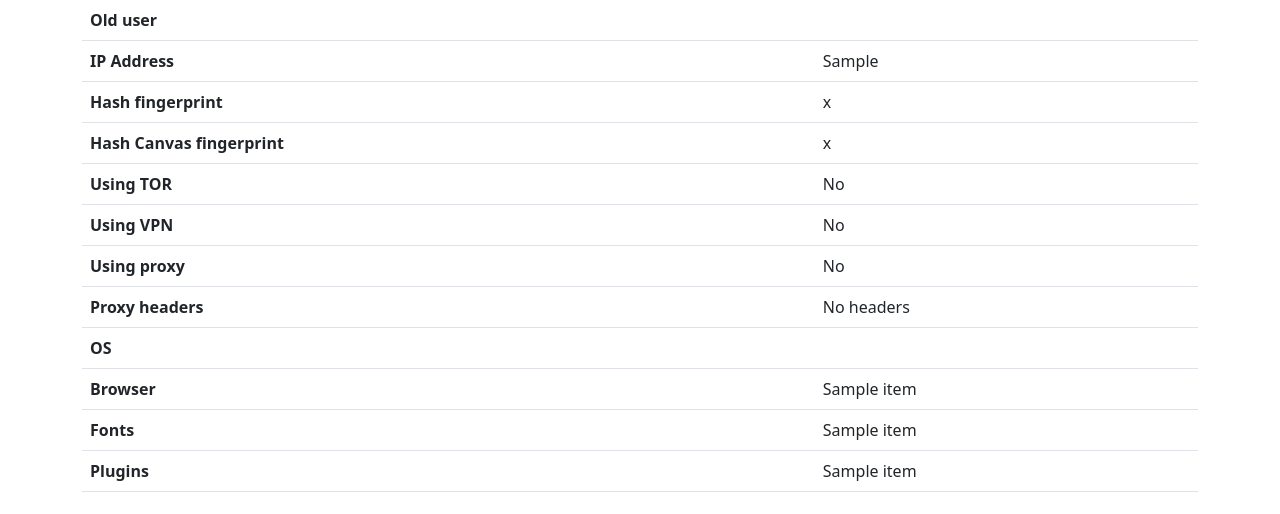
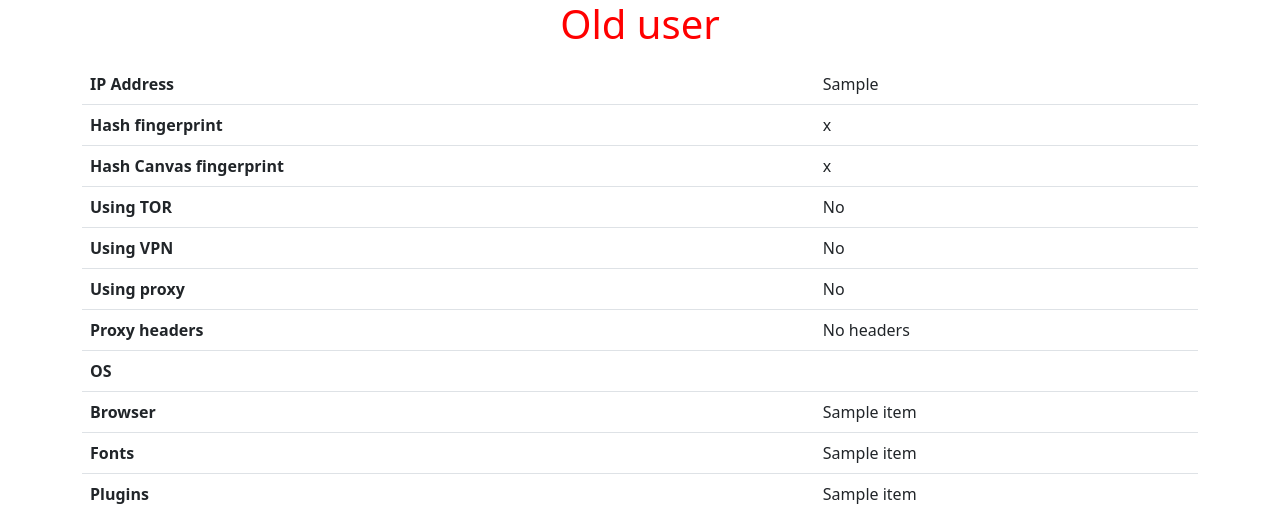
Before and after one commit to ZaxarL/FingerprinDeanon, a Django app: template templates/report.html in a window 1280 px wide. Shown: the top 514 px of the page. Run offline with Django 3.2, Linux system fonts and the light colour scheme; the template is opened without the code that fills it: most values are stand-ins (such as "Sample title", 1, 10 or a date in 2020).

Commit message:
Отредактированы страницы. Цветовая идентификация пользователя

```diff
--- a/templates/report.html
+++ b/templates/report.html
@@ -7,9 +7,9 @@
 </head>
 <body>
 <div class="container" >
+    <center><h1>{% if flag_new_user %}<p style="color: green">New user</p>{% else %}<p style="color: red">Old user</p>{% endif %}</h1></center>
 <table class="table">
   <tbody>
-  <tr><th margin="auto" scope="row" colspan="2">{% if flag_new_user %}New user{% else %}Old user{% endif %}</th></tr>
     <tr>
       <th scope="row">IP Address</th>
       <td>{{ ip }}</td>
```
